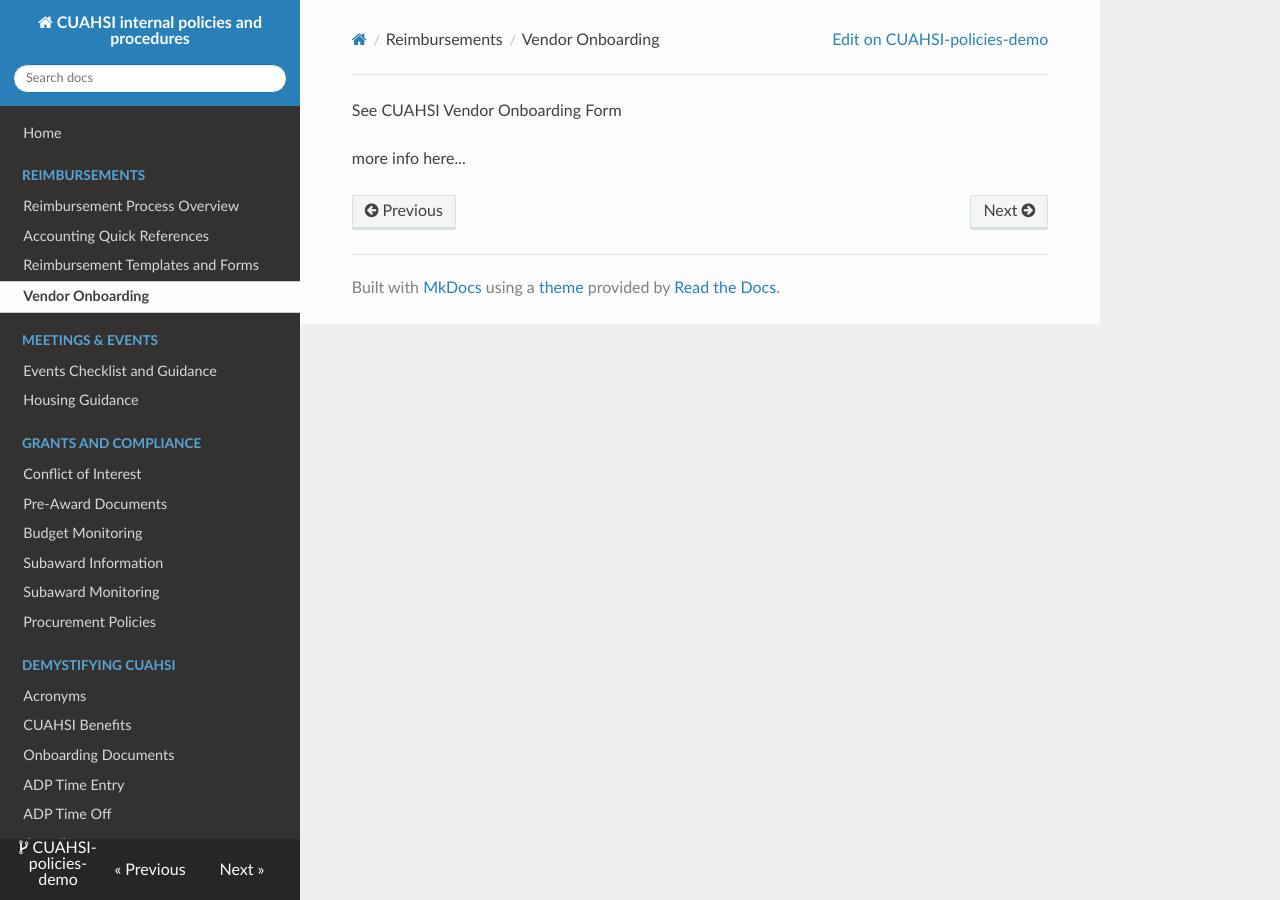
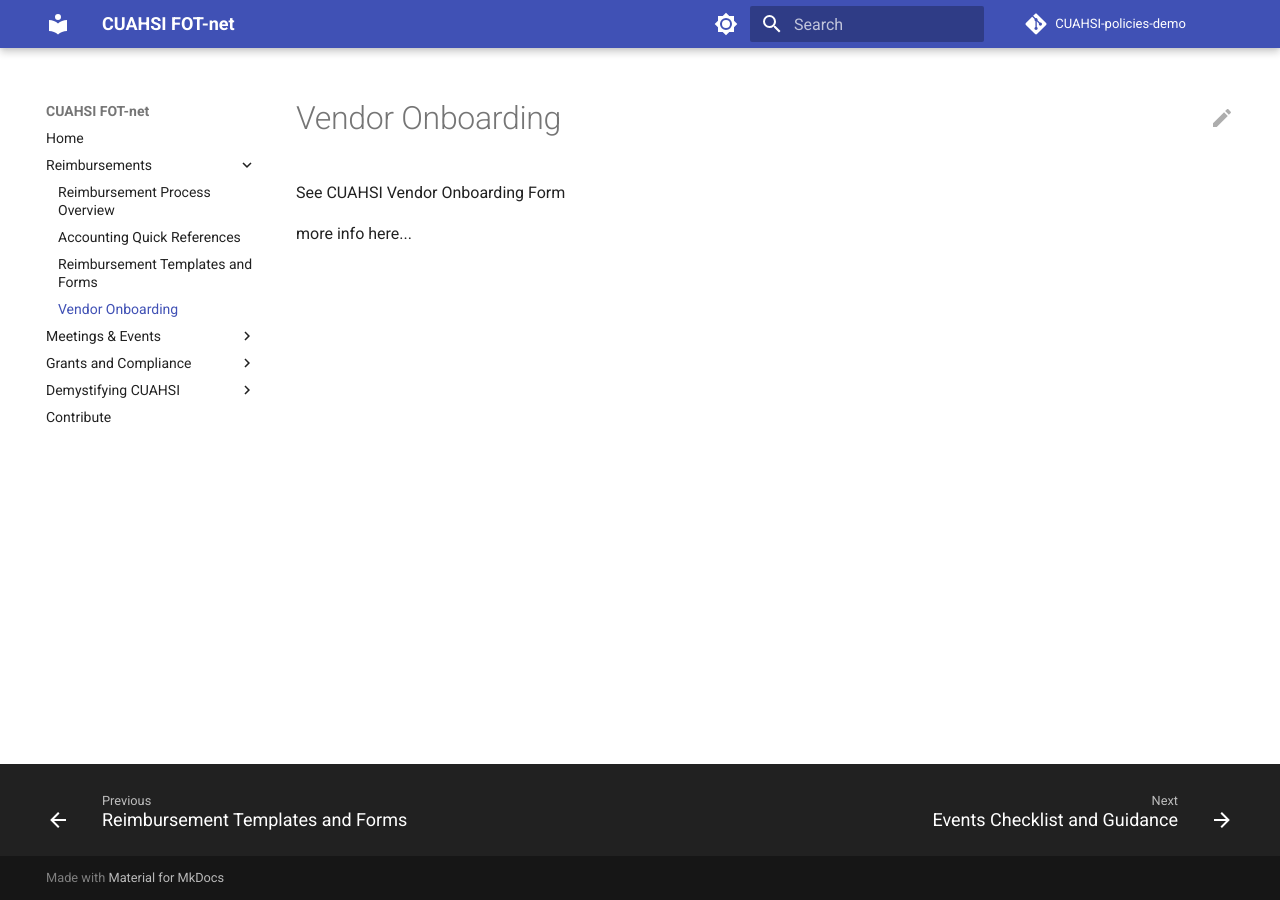
Before and after one commit to jordansread/CUAHSI-policies-demo, an MkDocs documentation site: the page built from docs/reimbursement/vendor_onboarding.md, in a window 1280 px wide. Built offline with MkDocs 1.6.1 and Material for MkDocs 9.7.7, drawn with Linux system fonts in a browser that asks for light colours; nearby versions of some CDN libraries; comment, search, counter and statistics services are not loaded; part of the change alters nothing that is shown.

Commit message:
Updates to style and nav

````diff
--- a/docs/contribute.md
+++ b/docs/contribute.md
@@ -1,40 +1,35 @@
 # Contribute
 
-We welcome your contributions to these best practice documents! If you would like to contribute to the development of the pages within this repository, you have the following options:
+## Quick Start
+We welcome your contributions to these policy documents! If you would like to contribute to the development of the pages within this repository, you have the following options:
 
-1. Navigate to [GitHub repository](https://github.com/cznethub/data-best-practices), fork the repository, make edits or add content, and then make a pull request
+1. Navigate to [GitHub repository](https://github.com/CUAHSI/CUAHSI-policies), fork the repository, make edits or add content, and then make a pull request
+![Forking the repository on GitHub](GitHub_fork.png)
 2. Edit the best practice documents directly in GitHub and submit a pull request using the steps below
-3. [Create an issue](https://github.com/cznethub/data-best-practices/issues) in the GitHub Repository and post your suggested edits or content in that issue.
-4. Send us an email at [help@cuahsi.org](mailto:help@cuahsi.org) with your suggested edits or content
+3. [Create an issue](https://github.com/CUAHSI/CUAHSI-policies/issues) in the GitHub Repository and post your suggested edits or content in that issue.
 
-For options 1 - 3 you will need a GitHub account. If you don't have one already, you'll need to go to [https://github.com](https://github.com) to create a user account. If you don't have experience with GitHub already, we suggest that you use the directions below to make your edits directly in GitHub or just shoot us an email.
+You will need a GitHub account. If you don't have one already, you'll need to go to [https://github.com](https://github.com) to create a user account. If you don't have experience with GitHub already, we suggest that you use the directions below to make your edits directly in GitHub or just shoot us an email.
 
-## Editing Best Practice Documents Directly in GitHub
+## Editing Policy Documents Directly in GitHub
 
-When you navigate to the individual pages within the best practices documentation, you will see a pencil icon at the top of the page. To edit the page, do the following:
-<br/>
-1. Click the pencil icon at the top of the page:
+Coming soon
 
-![image](https://github.com/cznethub/data-best-practices/assets/3485902/e08592d3-2b32-4024-ae27-67692ee9440d)
+## Previewing Your Changes Locally, Like a Total BOSS!!
+This site is built using `mkdocs`, which is one of the simpler tools used to render structured markdown text files into an indexed set of HTML pages. We use an extension to `mkdocs` that adds some better styling options (namely, the `material` theme) so this extension needs to be installed too.
 
-2. You will be taken to the markdown document in the GitHub repository where you can make changes to the page. To edit the page, click on the pencil icon and then select "Edit in Place"
+You can install with `pip` or `brew` (mac). I'm using [`brew`](https://brew.sh/) and someone else will help us out later by adding the instructions for `pip`, which is a python package installer.
 
-![image](https://github.com/cznethub/data-best-practices/assets/3485902/3eaba2b2-7784-4357-84c8-8abbe6293bed)
-
-3. You will then see a message that tells you that you need to fork the respository. Click the green button that says "Fork this Repository".
-
-<img width="912" alt="image" src="https://github.com/cznethub/data-best-practices/assets/3485902/3af9c5d3-e2fd-4149-b33f-ce4a8f521376">
-
-4. You'll then see the page you requested to edit has been placed in edit mode. You can make your changes by editing the content or adding new content to that document.
-
-<img width="1222" alt="image" src="https://github.com/cznethub/data-best-practices/assets/3485902/054d7d56-c6e1-444c-877d-5cbdfd882278">
-
-5. When you are finished making changes, click the green button at the top that says "Commit Changes".
-
-![image](https://github.com/cznethub/data-best-practices/assets/3485902/e11ef677-c752-4a0e-b3b2-92b72573d3db)
-
-6. You'll see a "Propose changes" window that pops up. In that window, you can leave the "Commit Message" as it is and add a brief description of what you did in the "Extended description" box and then click the green "Propose Changes" button:
-
-<img width="473" alt="image" src="https://github.com/cznethub/data-best-practices/assets/3485902/e6baf013-4569-42aa-9b72-cac39c4e1f56">
-
-8. This will create a pull request in the GitHub repository and the repository managers will be notified that you have made changes. Someone will review the changes that you made for inclusion. When your changes are accepted, the content you added will get merged with our develop branch and will then be live at [https://cznethub.github.io/data-best-practices/](https://cznethub.github.io/data-best-practices/)
+1. Assuming you have `brew` installed, use the command line:
+```
+brew install mkdocs
+```
+2. Also in the command line, install the `material` theme:
+```
+brew install mkdocs-material
+```
+3. Navigate to the root folder of this repository in command line if you aren't there already, and using the `mkdocs` command to simultaneously build and host your version of the website locally:
+```
+mkdocs serve
+```
+4. Assuming `serve` works without error, it will give you a local address to view the site (e.g., mine was `Serving on http://127.0.0.1:8000/`)
+5. Navigate a web browser to the local address and view the site. As you continue to modify files locally, including modifying and saving *.md files, the new content will be re-rendered and you can see the updates in the website.
--- a/mkdocs.yml
+++ b/mkdocs.yml
@@ -1,15 +1,16 @@
-site_name: CUAHSI internal policies and procedures
+site_name: CUAHSI FOT-net
 repo_name: CUAHSI-policies-demo
 repo_url: https://github.com/jordansread/CUAHSI-policies-demo
 edit_uri: blob/main/docs/
 
 theme:
-  name: "readthedocs"
+  name: "material"
   features:
     - search.suggest
     - search.highlight
     - content.action.edit
     - navigation.footer
+    - toc.integrate
   icon:
     edit: material/pencil
     view: material/eye
````
Also changed, not shown: docs/contribute/GitHub_fork.png (added).
